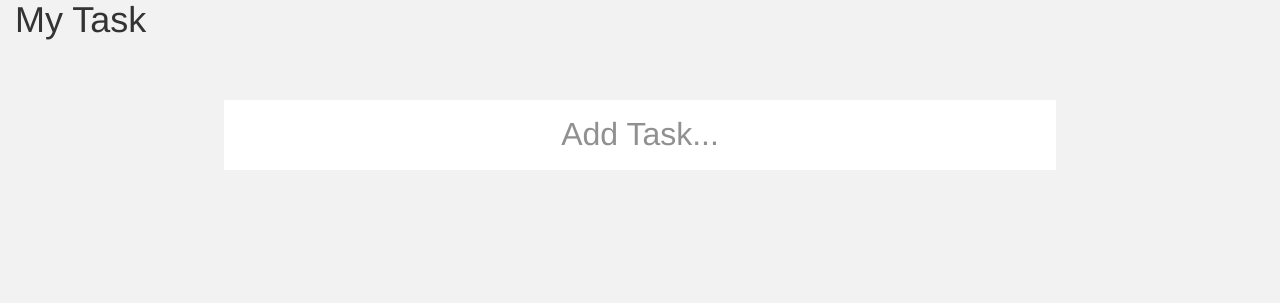
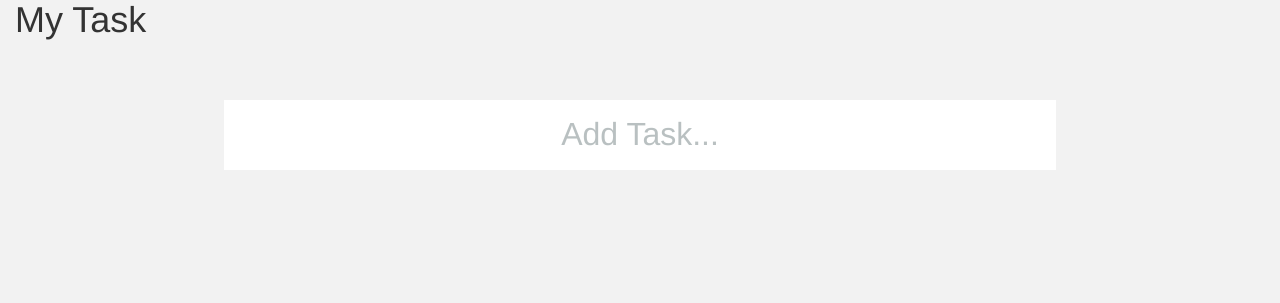
Before and after one commit to Jcarnecer/task, a CodeIgniter app: page /task/tasks in a window 1280 px wide. Shown: the part 120-423 px from the top of the page. Run offline with CodeIgniter, Linux system fonts and the light colour scheme; a user stored in the database is signed in; data that the repository does not hold is empty; some libraries are stand-ins or nearby versions.

Commit message:
Modifications redefined again

```diff
--- a/application/views/task/header.php
+++ b/application/views/task/header.php
@@ -25,12 +25,14 @@
             </div>
 
             <ul class="sidebar-menu">
+<!--
                 <li class="">
                     <a class="task-create" href="#taskModifyModal" data-toggle="modal">
                         <i class="fa fa-plus" aria-hidden="true"></i>
                         <span>Add Task</span>
                     </a>
                 </li>
+-->
                 <li class="">
                     <a class="task-create" href="#searchTaskModal" data-toggle="modal">
                         <i class="fa fa-search" aria-hidden="true"></i>
--- a/application/views/task/home.php
+++ b/application/views/task/home.php
@@ -1,7 +1,7 @@
 
     <div class="addTaskSearch" >
         <a class="task-create" href="#taskModifyModal" data-toggle="modal" style="color: inherit;">
-            <input type="text" id="taskSearch" placeholder="Add Task...">
+            <input type="text" id="taskSearch" placeholder="Add Task..." style="color: #7f8c8d;">
         </a>
     </div>
 
--- a/css/task.css
+++ b/css/task.css
@@ -202,7 +202,7 @@
 
 .tile-title {
     word-wrap: break-word;
-    font-weight: 400;
+    font-weight: bold;
     font-size: 20px;
 }
 
```
